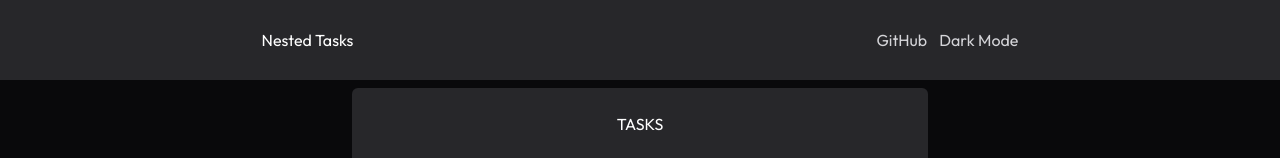
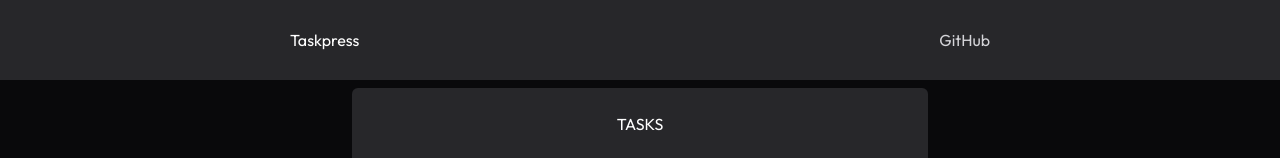
Before and after one commit to trickgirardi/taskpress, a Next.js app: page / in a window 1280 px wide. Shown: the top 158 px of the page. Built offline with nearby package versions, Linux system fonts and the light colour scheme.

Commit message:
removed useless button and updated readme.md

```diff
--- a/app/page.tsx
+++ b/app/page.tsx
@@ -4,10 +4,9 @@ export default function Home() {
   return (
     <div className='w-screen h-screen max-h-screen overflow-hidden'>
       <header className='flex flex-row flex-nowrap h-[10vh] justify-around items-center bg-zinc-800'>
-        <h1 className='text-white'>Nested Tasks</h1>
+        <h1 className='text-white'>Taskpress</h1>
         <div className='flex flex-row flex-nowrap gap-3 justify-between text-zinc-300'>
-          <a className='h:text-zinc-400' href="github.com">GitHub</a>
-          <button className='h:text-zinc-400'>Dark Mode</button>
+          <a className='h:text-zinc-400' href="https://github.com/isTrick/taskpress" target='blank'>GitHub</a>
         </div>
       </header>
       <main className='flex flex-row gap-2 justify-center bg-zinc-950 h-[80vh] p-2 overflow-y-auto scroll-smooth scrollbar'>
```
Also changed, not shown: 1 other file (tests, documents, lock files or other folders).
